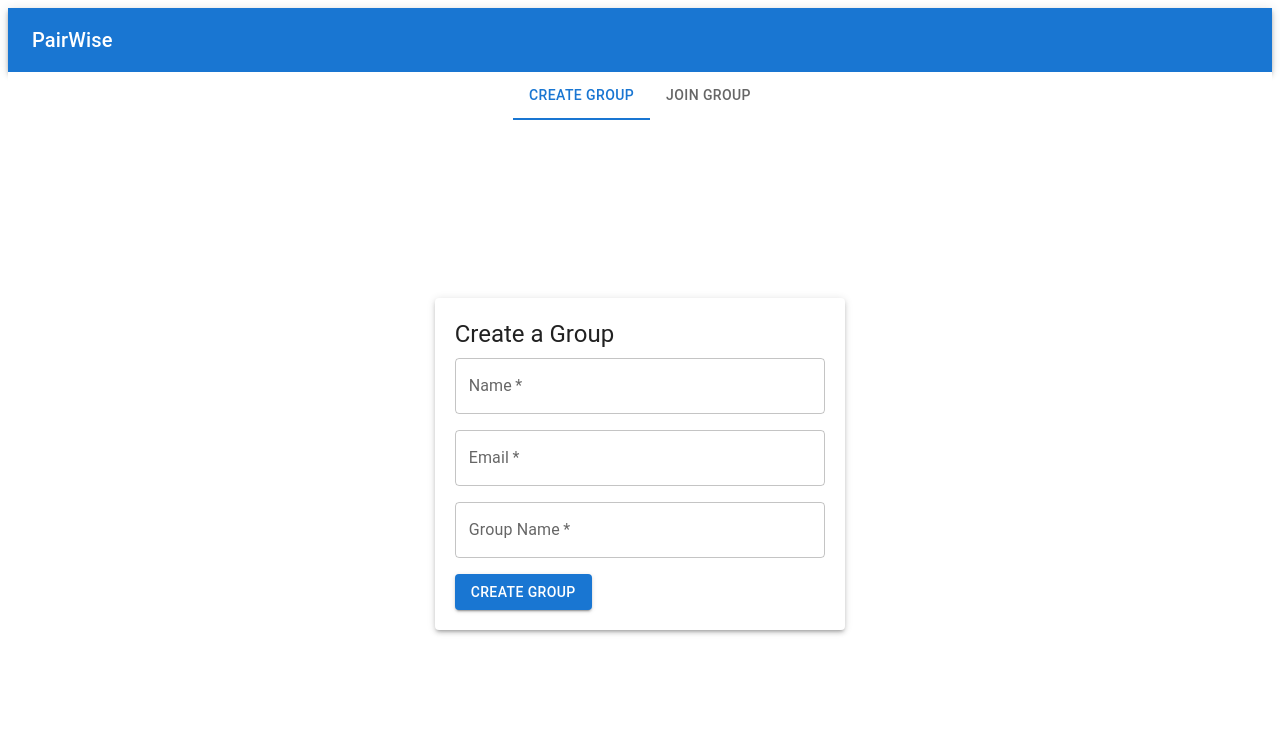
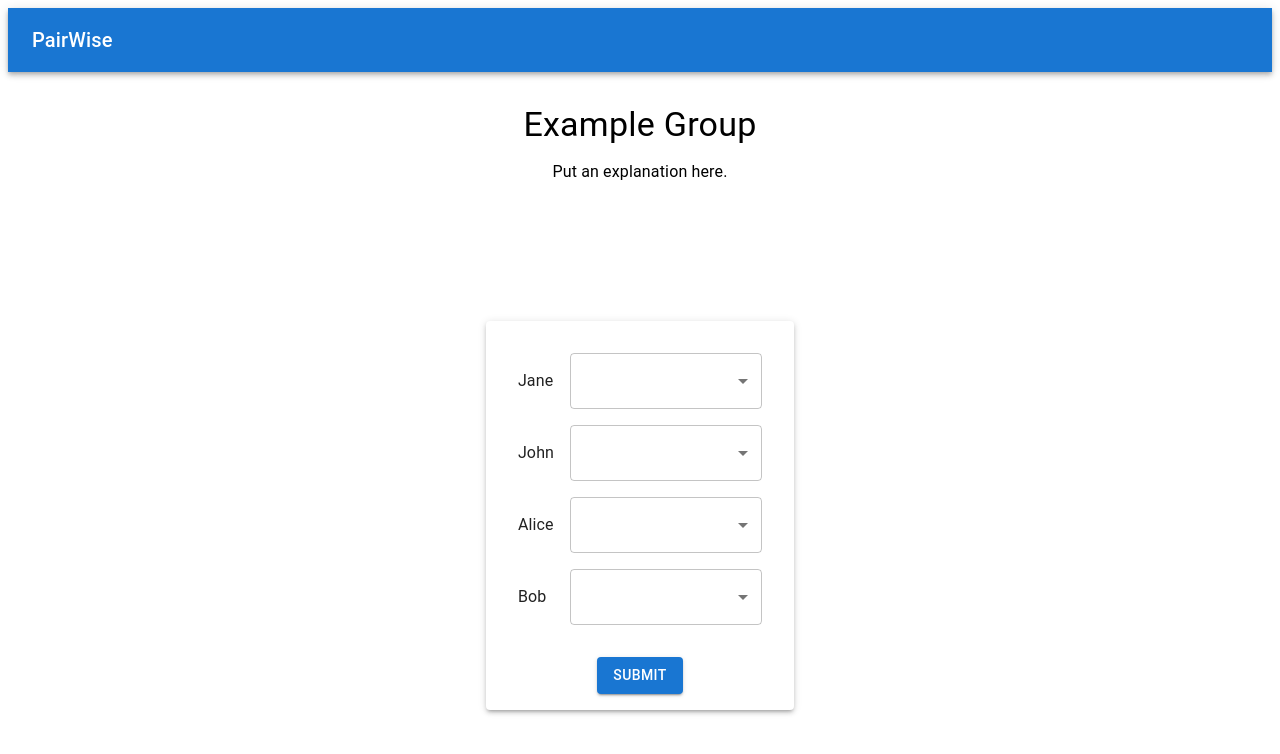
Before and after one commit to Christine-Anderson/pairing-app, a React (Vite) app in the folder frontend/: page /group-details/1 in a window 1280 px wide. Shown: the top 754 px of the page. Built offline with nearby package versions, Linux system fonts and the light colour scheme.

Commit message:
Add components for group details page

```diff
--- a/frontend/package.json
+++ b/frontend/package.json
@@ -33,6 +33,7 @@
     "@tanstack/react-query": "^4.10.1",
     "dotenv": "^16.4.5",
     "react": "^18.3.1",
-    "react-dom": "18.3.1"
+    "react-dom": "18.3.1",
+    "react-router-dom": "^6.24.1"
   }
 }
--- a/frontend/src/App.jsx
+++ b/frontend/src/App.jsx
@@ -1,33 +1,21 @@
 import React from 'react';
 import { createRoot } from "react-dom/client";
 import { QueryClient, QueryClientProvider } from "@tanstack/react-query";
-import BasicAppBar from "./components/BasicAppBar";
-import CreateGroupForm from "./components/CreateGroupForm";
-import JoinGroupForm from './components/JoinGroupForm';
-import CenteredTabs from './components/CenteredTabs';
+import { BrowserRouter, Routes, Route } from "react-router-dom";
+import MainPage from './components/MainPage';
+import GroupDetailsPage from './components/GroupDetailsPage';
 
 const queryClient = new QueryClient();
 
 const App = () => {
-    const [tabValue, setTabValue] = React.useState(0);
-
-    const handleChange = (event, newValue) => {
-        setTabValue(newValue);
-    };
-
     return (
         <QueryClientProvider client={queryClient}>
-            <div style={{ display: 'flex', flexDirection: 'column', height: '100vh' }}>
-                <div style={{ flex: '0 0 auto' }}>
-                    <BasicAppBar />
-                </div>
-                <div style={{ flex: '0 0 auto' }}>
-                    <CenteredTabs value={tabValue} onChange={handleChange}/>
-                </div>
-                <div style={{ flex: '1 1 auto', display: 'flex', justifyContent: 'center', alignItems: 'center', padding: '16px' }}>
-                    {tabValue === 0 ? <CreateGroupForm /> : <JoinGroupForm />}
-                </div>
-            </div>
+            <BrowserRouter>
+                <Routes>
+                    <Route path="/" element={<MainPage />} />
+                    <Route path="/group-details/:id" element={<GroupDetailsPage />} />
+                </Routes>
+            </BrowserRouter>
         </QueryClientProvider>
     );
 };
--- /dev/null
+++ b/frontend/src/components/GroupDetailsPage.jsx
@@ -0,0 +1,29 @@
+import React from 'react';
+import BasicAppBar from './BasicAppBar';
+import Typography from '@mui/material/Typography';
+import NameList from './NameList';
+
+const GroupDetailsPage = () => {
+    const groupName = "Example Group"
+    const names = ["Jane", "John", "Alice", "Bob"];
+
+    return (
+        <div style={{ display: 'flex', flexDirection: 'column', height: '100vh' }}>
+            <div style={{ flex: '0 0 auto' }}>
+                <BasicAppBar />
+            </div>
+            <div style={{ flex: '0 0 auto', padding: '2rem' }}>
+                <Typography variant="h4" align="center" gutterBottom>
+                    {groupName}
+                </Typography>
+                <Typography variant="subtitle1" align="center" gutterBottom>
+                    Put an explanation here.
+                </Typography>
+            </div>
+            <div style={{ flex: '1 1 auto', display: 'flex', justifyContent: 'center', alignItems: 'center', padding: '1rem' }}>
+                <NameList names={names}/>
+            </div>
+        </div>
+    );
+};
+export default GroupDetailsPage
--- /dev/null
+++ b/frontend/src/components/MainPage.jsx
@@ -0,0 +1,28 @@
+import React from 'react';
+import BasicAppBar from "./BasicAppBar";
+import CreateGroupForm from "./CreateGroupForm";
+import JoinGroupForm from './JoinGroupForm';
+import CenteredTabs from './CenteredTabs';
+
+const MainPage = () => {
+    const [tabValue, setTabValue] = React.useState(0);
+
+    const handleChange = (event, newValue) => {
+        setTabValue(newValue);
+    };
+
+    return (
+        <div style={{ display: 'flex', flexDirection: 'column', height: '100vh' }}>
+            <div style={{ flex: '0 0 auto' }}>
+                <BasicAppBar />
+            </div>
+            <div style={{ flex: '0 0 auto' }}>
+                <CenteredTabs value={tabValue} onChange={handleChange}/>
+            </div>
+            <div style={{ flex: '1 1 auto', display: 'flex', justifyContent: 'center', alignItems: 'center', padding: '16px' }}>
+                {tabValue === 0 ? <CreateGroupForm /> : <JoinGroupForm />}
+            </div>
+        </div>
+    );
+};
+export default MainPage
--- /dev/null
+++ b/frontend/src/components/NameList.jsx
@@ -0,0 +1,57 @@
+import React, { useState } from 'react';
+import List from '@mui/material/List';
+import ListItem from '@mui/material/ListItem';
+import ListItemText from '@mui/material/ListItemText';
+import Button from '@mui/material/Button';
+import Paper from '@mui/material/Paper';
+import FormControl from '@mui/material/FormControl';
+import Select from '@mui/material/Select';
+import MenuItem from '@mui/material/MenuItem';
+
+const NameList = ({names}) => {
+    const [selectedValues, setSelectedValues] = useState({});
+
+    const handleChange = (name, event) => {
+        setSelectedValues(prev => ({
+            ...prev,
+            [name]: event.target.value
+        }));
+    };
+
+    const handleButtonClick = () => {
+        // todo form submission
+        console.log("Button clicked!");
+    };
+
+    return (
+        <Paper elevation={3} style={{ padding: '1rem', maxWidth: '20rem', margin: 'auto' }}>
+            <List>
+                {names.map((name, index) => (
+                    <ListItem key={index}>
+                        <ListItemText primary={name} />
+                        <FormControl style={{ minWidth: '12em', marginLeft: '1em' }}>
+                            <Select
+                                multiple
+                                value={selectedValues[name] || []}
+                                onChange={(event) => handleChange(name, event)}
+                                renderValue={(selected) => selected.join(', ')}
+                                style={{ minWidth: '9em' }}
+                            >
+                                {names.filter(option => option !== name).map((option, idx) => (
+                                    <MenuItem key={idx} value={option}>{option}</MenuItem>
+                                ))}
+                            </Select>
+                        </FormControl>
+                    </ListItem>
+                ))}
+            </List>
+            <div style={{ textAlign: 'center', marginTop: '1em' }}>
+                <Button variant="contained" color="primary" onClick={handleButtonClick}>
+                    Submit
+                </Button>
+            </div>
+        </Paper>
+    );
+};
+
+export default NameList;
```
Also changed, not shown: 1 other file (tests, documents, lock files or other folders).
